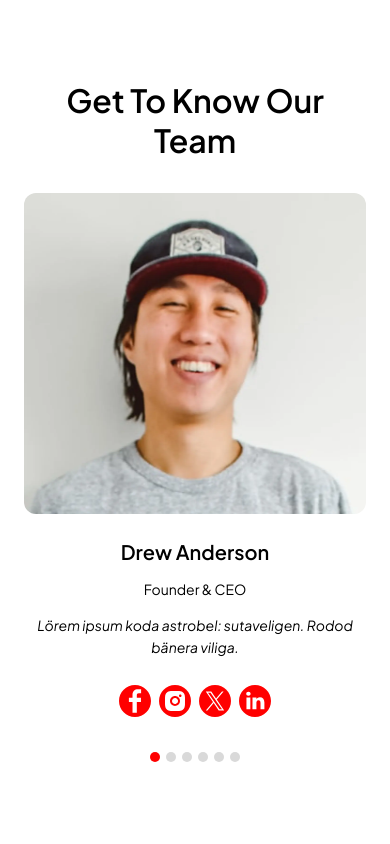
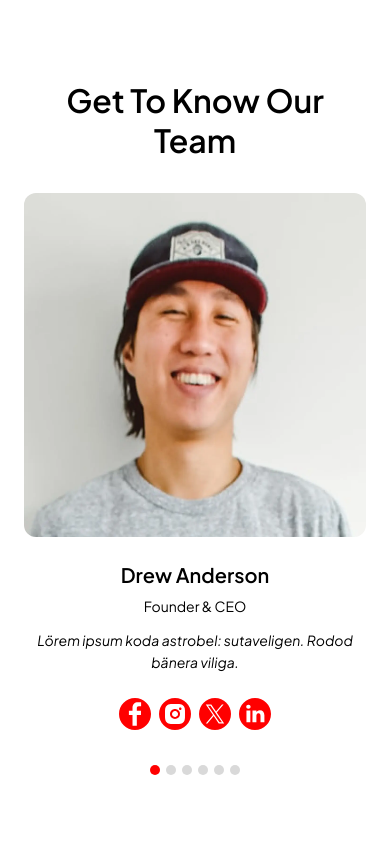
Before and after one commit to Pankajsiwach123321/ceramic-solutions, a Next.js app: page /about in a window 390 px wide. Shown: the top 844 px of the page. Built offline with nearby package versions, Linux system fonts and the light colour scheme.

Commit message:
change swiper

```diff
--- a/app/components/about/TeamCard.tsx
+++ b/app/components/about/TeamCard.tsx
@@ -21,7 +21,7 @@ const TeamCard = (props: IProps) => {
   return (
     <>
       <Image
-        className='h-[321px] w-full rounded-xl'
+        className='h-[344px] sm:h-[321px] w-full rounded-xl'
         src={data.image}
         width={316}
         height={321}
@@ -31,13 +31,13 @@ const TeamCard = (props: IProps) => {
       <h2 className='tex-black mt-[26px] text-center text-xl font-semibold leading-[120%] md:text-2xl'>
         {data.name}
       </h2>
-      <Paragraph small className='mt-[14px]'>
+      <Paragraph small className='mt-2 md:mt-3.5'>
         {data.profession}
       </Paragraph>
-      <Paragraph small className='mt-[14px] italic !leading-[160%]'>
+      <Paragraph small className='mt-3 md:mt-3.5 italic !leading-[160%]'>
         {data.about}
       </Paragraph>
-      <div className='mt-[26px] flex items-center justify-center gap-2'>
+      <div className='mt-6 md:mt-[26px] flex items-center justify-center gap-2'>
         <Link
           aria-label='facebook'
           className='group'
```
